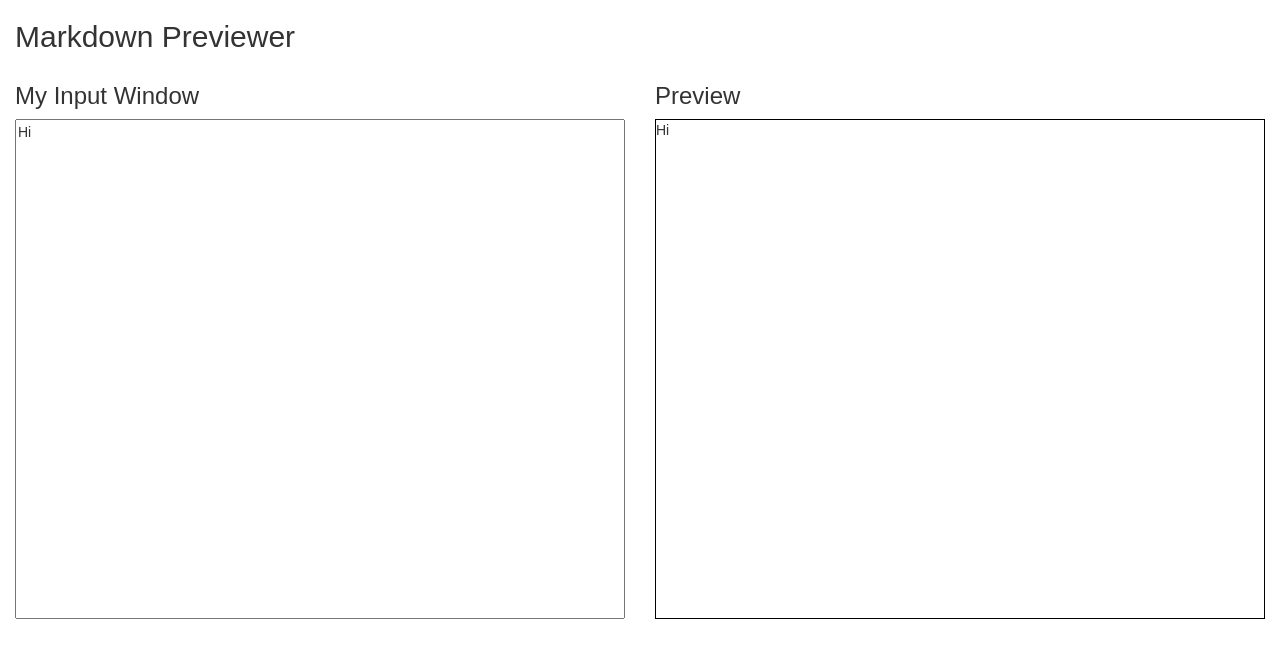
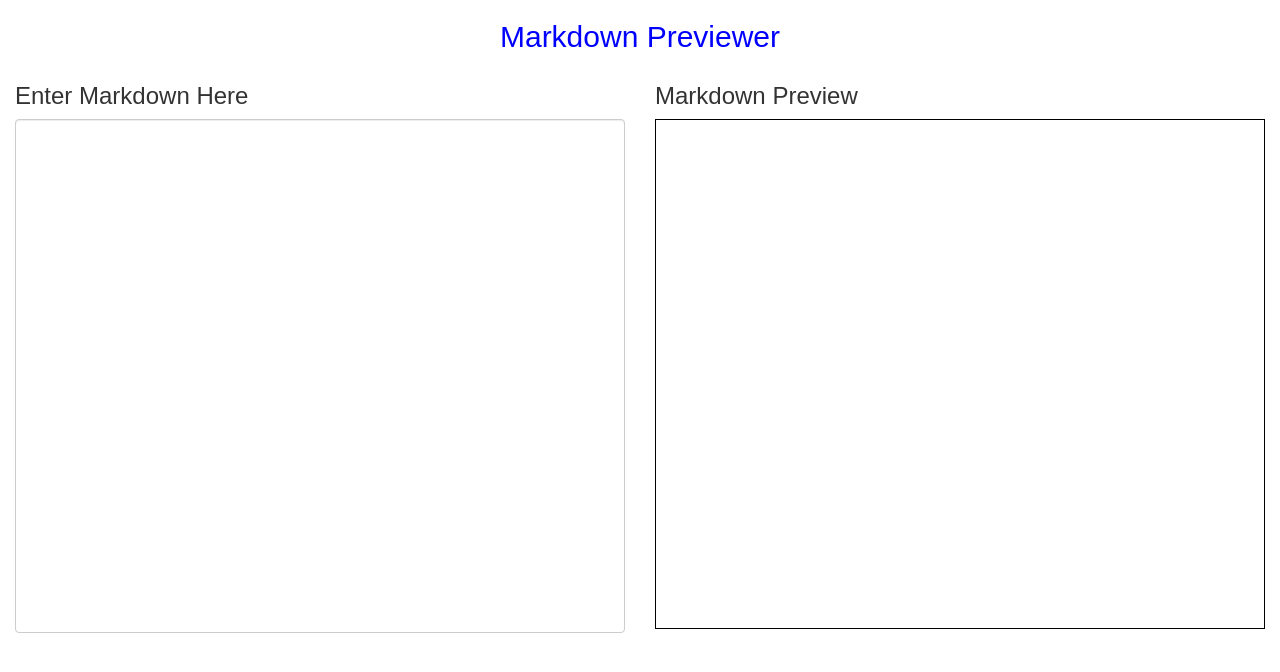
Before and after one commit to crhain/fcc-markdown-viewer, a React app: page / in a window 1280 px wide. Built offline with nearby package versions, Linux system fonts and the light colour scheme.

Commit message:
Add more formating

```diff
--- a/src/components/App.css
+++ b/src/components/App.css
@@ -1,12 +1,14 @@
+#app-title{
+    color: blue;
+}
+
 #preview-window{
     width: 100%;
-    height: 500px;
+    height: 510px;
     overflow-y: scroll;
     border: 1px solid black;
 }
 
-#text-input{
-    width: 100%;
-    height: 500px;
+.text-window{
     resize: none;
 }
--- a/src/components/App.js
+++ b/src/components/App.js
@@ -6,7 +6,7 @@ import Preview from './Preview';
 class App extends Component {
   constructor(props){
     super(props);
-    this.state = {text: 'Hi'};
+    this.state = {text: ''};
     this.handleInputChange = this.handleInputChange.bind(this);
   }
 
@@ -19,7 +19,7 @@ class App extends Component {
     return (
       <div className="App container-fluid">
         <div className="App-header">
-          <h2>Markdown Previewer</h2>
+          <h2 id="app-title" className="text-center">Markdown Previewer</h2>
           <div className="row">
             <Input text={this.state.text} handleChange={ this.handleInputChange }/>
             <Preview text={this.state.text}/>
--- a/src/components/Input.js
+++ b/src/components/Input.js
@@ -4,12 +4,12 @@ export default class Input extends Component {
     render(){
         return (
             <div className="input col-md-6">
-                <h3>My Input Window</h3>
+                <h3>Enter Markdown Here</h3>
                 <textarea
                     name="text-input"
                     id="text-input"
-                    cols="30"
-                    rows="10"
+                    className="text-window form-control"
+                    rows="25"
                     value={this.props.text}
                     onChange={this.props.handleChange}
                     >
--- a/src/components/Preview.js
+++ b/src/components/Preview.js
@@ -10,7 +10,7 @@ export default class Preview extends Component{
     render(){
         return (
             <div className="preview col-md-6">
-                <h3>Preview</h3>
+                <h3>Markdown Preview</h3>
                 <div id="preview-window" dangerouslySetInnerHTML={{__html: this.formatMarkdownText(this.props.text)}}>
                 </div>
             </div>
```
